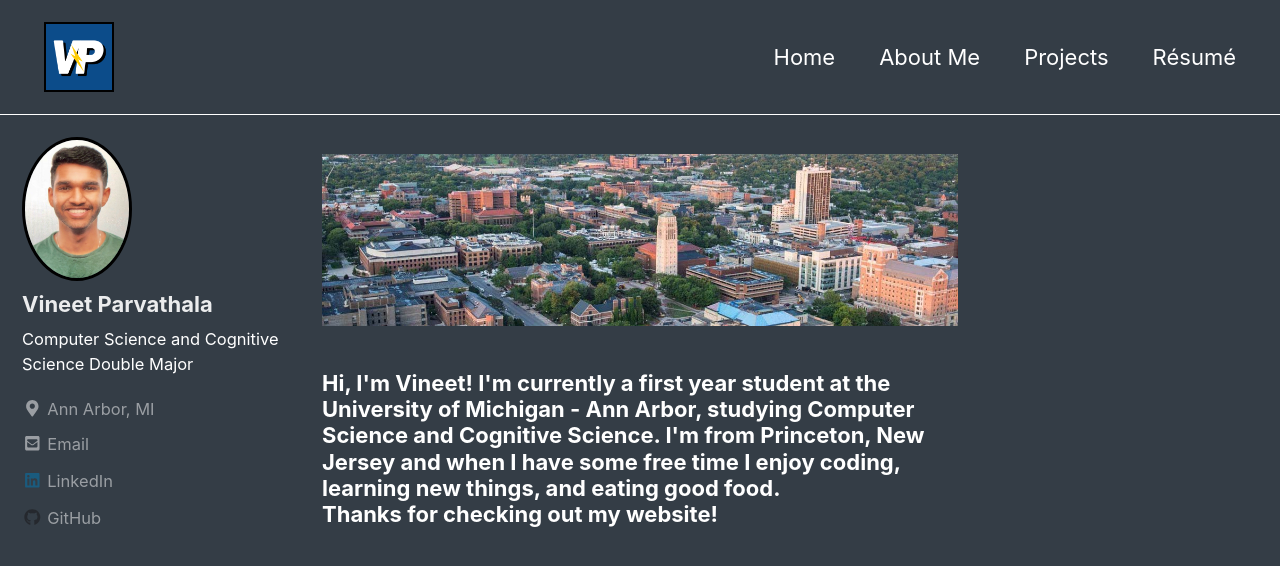
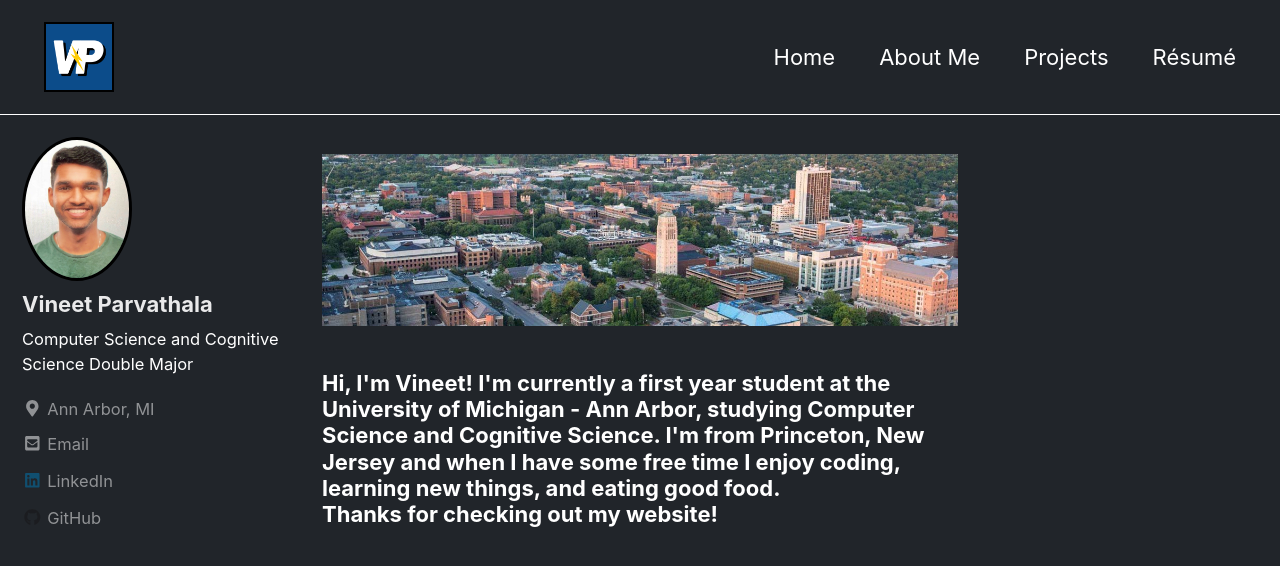
Before and after one commit to vparv/vparv.github.io, a Jekyll site: the page built from index.html, in a window 1280 px wide and 900 px high. Shown: the top 566 px of the window. Built offline with Jekyll 4.4.1, drawn with Linux system fonts in a browser that asks for light colours; cached includes are drawn as plain includes; nearby versions of some CDN libraries; the list of posts is cut into pages by our own code.

Commit message:
updated background color

```diff
--- a/_sass/minimal-mistakes/skins/_contrast.scss
+++ b/_sass/minimal-mistakes/skins/_contrast.scss
@@ -3,7 +3,7 @@
    ========================================================================== */
 
 /* Colors */
-$background-color: #343D46 !default;
+$background-color: #21252A !default;
 $text-color: #FFFFFF !default;
 $muted-text-color: #6c7a89 !default;
 $primary-color: #bdc3c7 !default;
```
